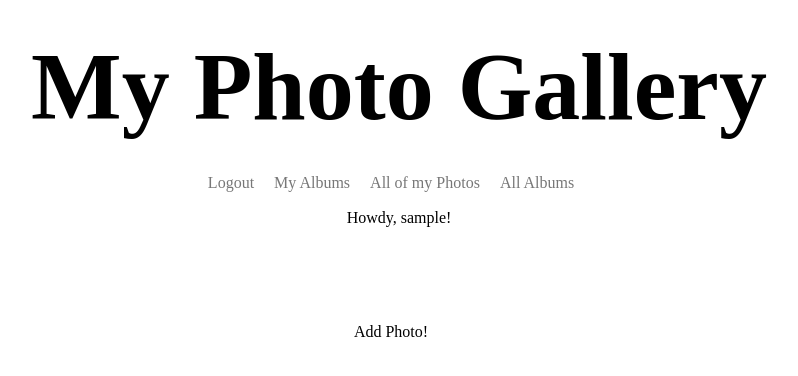
After one commit to momentum-team-3/django-photo-gallery-BelongaRobert, a Django app: page /userphotos/ in a window 1280 px wide. The commit adds this page. Shown: the top 376 px of the page, without its empty margins (241-1039 px from the left). Run offline with Django 3.2, Linux system fonts and the light colour scheme; the visitor is signed in with stand-in values (Sample User, id 1); data that the repository does not hold is empty.

Commit message:
Got most of the visuals and user interaction done. Still no comments visual

```diff
--- a/gallery/views.py
+++ b/gallery/views.py
@@ -44,6 +44,17 @@ class AlbumList(LoginRequiredMixin, ListView):
         context['albums'] = albums
         return context
 
+class UserPhotos(LoginRequiredMixin, ListView):
+    model = Photo
+    template_name = "photos/user_photos.html"
+    def get_queryset(self):
+        return self.request.user.photos.all()
+
+    def get_context_data(self, **kwargs):
+        context = super(UserPhotos, self).get_context_data(**kwargs)
+        photos = self.get_queryset()
+        context['photos'] = photos
+        return context
 
 class AlbumView(LoginRequiredMixin, DetailView):
     model = Album
--- a/project/urls.py
+++ b/project/urls.py
@@ -35,7 +35,8 @@ urlpatterns = [
     path('view_comment/', views.CommentListView.as_view(), name='view_comment'),
     path('album/edit/<int:pk>', views.EditAlbum.as_view(), name='edit_album'),
     path('profile/', views.ProfileView.as_view(), name='profile'),
-    path('photo/delete/<int:pk>', views.DeletePhoto.as_view(), name='delete_photo'),
+    path('userphotos/', views.UserPhotos.as_view(), name='user_photos'),
+    path('photo/delete/', views.DeletePhoto.as_view(), name='delete_photo'),
 # api urls #
 
     path('api-auth/', include('rest_framework.urls')),
--- a/templates/base.html
+++ b/templates/base.html
@@ -13,8 +13,9 @@
             <div class="tc pb3">
             {% if user.is_authenticated %}
               <a class="link dim gray f6 f5-ns dib mr3" href="{% url 'auth_logout' %}" title="Logout">Logout</a>
-              <a class="link dim gray f6 f5-ns dib mr3" href="{% url 'album_list' %}" title="List Album">List My Albums</a>
-              <a class="link dim gray f6 f5-ns dib mr3" href="{% url 'list_all_albums' %}" title="List All Albyms">List All Albums</a>
+              <a class="link dim gray f6 f5-ns dib mr3" href="{% url 'album_list' %}" title="My Album">My Albums</a>
+              <a class="link dim gray f6 f5-ns dib mr3" href="{% url 'user_photos' %}" title="My photos">All of my Photos</a>
+              <a class="link dim gray f6 f5-ns dib mr3" href="{% url 'list_all_albums' %}" title="All Albums">All Albums</a>
               <p>Howdy, {{user.username}}! </p>
               {% else %}
               <a class="link dim gray f6 f5-ns dib mr3" href="{% url 'auth_login' %}" title="Login">Login</a>
--- a/templates/photos/add_album.html
+++ b/templates/photos/add_album.html
@@ -3,7 +3,7 @@
 {% block content %}
 <h2>Create a new Album!</h2>
 <div class="addalbumform">
-    <form action="{% url 'add_album' %}" method="POST" enctype="multipart/form-data">
+    <form style="text-align:center" action="{% url 'add_album' %}" method="POST" enctype="multipart/form-data">
         <div class="measure"></div>
         {% csrf_token %}
         {{ form.as_p }}
--- a/templates/photos/add_comment.html
+++ b/templates/photos/add_comment.html
@@ -3,7 +3,7 @@
 {% block content %}
 <h2>Add a comment to the photo</h2>
 <div>
-    <form action="{% url 'add_comment' %}" method="POST" enctype="multipart/form-data">
+    <form style="text-align:center" action="{% url 'add_comment' %}" method="POST" enctype="multipart/form-data">
         {% csrf_token %}
         {{ form.as_p }}
         <div>
--- a/templates/photos/add_photo.html
+++ b/templates/photos/add_photo.html
@@ -3,7 +3,7 @@
 {% block content %}
 <h2>Add a new Photo</h2>
 <div class="addphotoform">
-    <form action="{% url 'add_photo' %}" method="POST" enctype="multipart/form-data">
+    <form style="text-align:center" action="{% url 'add_photo' %}" method="POST" enctype="multipart/form-data">
         {% csrf_token %}
         {{ form.as_p }}
         <div>
--- a/templates/photos/album_list.html
+++ b/templates/photos/album_list.html
@@ -2,7 +2,7 @@
 
 {% block content %}
 <nav style="text-align:center" class="pa3 pa4-ns">
-  <a class="link dim black f6 f5-ns dib mr3" href="{% url 'add_album' %}">Create an album for yourself!</a>
+  <a class="link dim black f6 f5-ns dib mr3" href="{% url 'add_album' %}">Create an Album for yourself!</a>
   </nav>
 {% for album in object_list %}
 <article class="bg-white center mw5 ba b--black-10 mv4">
--- /dev/null
+++ b/templates/photos/user_photos.html
@@ -0,0 +1,27 @@
+{% extends "base.html" %}
+        {% block content %}
+        <nav style="text-align:center" class="pa3 pa4-ns">
+        <a class="link dim black f6 f5-ns dib mr3" href="{% url 'add_photo' %}">Add Photo!</a>
+        </nav>
+        {% for photos in object_list %}
+
+    <article class="br2 ba dark-gray b--black-10 mv4 w-100 w-50-m w-25-l mw5 center">
+      <img src="{{ photos.media.url }}" class="db w-100 br2 br--top" alt="{{photos.description}}">
+      <div class="pa2 ph3-ns pb3-ns">
+        <div class="dt w-100 mt1">
+          <div class="dtc">
+            <h1 class="f5 f4-ns mv0">{{ photos.title }}</h1>
+          </div>
+          <div class="dtc tr">
+            <h2 class="f5 mv0">by: {{photos.owner}}</h2>
+          </div>
+        </div>
+        <p class="f6 lh-copy measure mt2 mid-gray">
+          {{ photos.description }}</p>
+          <p>{{ photos.created }}</p>
+          <a href="{% url 'view_comment' %}">View Comments</a>
+          <a href="{% url 'delete_photo' %}">Delete Photo</a>
+        </div>
+    </article>
+    {% endfor %}
+    {% endblock %}
```
Also changed, not shown: templates/photos/list_all_albums.html (+4 -4 lines), templates/photos/photo_list.html (+6 -1 lines).
